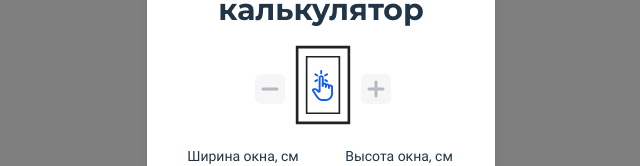
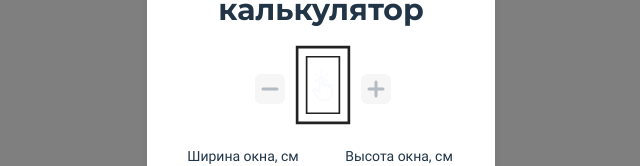
Before and after one commit to costiucigor/calculator-vue, a Vue app: page / in a window 1280 px wide. Both pictures are taken after a click on the button "Получите расчёт". Shown: the part 134-300 px from the top of the page, without its empty margins (319-959 px from the left). Built offline with nearby package versions, Linux system fonts and the light colour scheme.

Commit message:
changes 15

```diff
--- a/src/components/Counter.vue
+++ b/src/components/Counter.vue
@@ -162,14 +162,6 @@ input {
   margin: 0 5px;
 }
 
-@media not all and (min-resolution:.001dpcm) {
-  @supports (-webkit-appearance:none) {
-    input {
-      width: 50px;
-    }
-  }
-}
-
 .warning-text {
   margin-left: 2px;
   position: absolute;
--- a/src/components/WindowChoosing.vue
+++ b/src/components/WindowChoosing.vue
@@ -322,7 +322,7 @@ watch(imageCount, () => {
             </button>
             <div class="images">
               <div v-for="(image, index) in images" :key="index" :class="{ 'first-index': index === 0 }">
-                <img @click="changeImage(index)" v-if="index === 0 && showIcons" src="/images/finger.svg" class="finger-icon" alt="Finger Icon">
+                <img @click="changeImage(index)" v-if="index === 0 && showIcons" src="/images/finger.svg" class="finger-icon finger-icon-flash" alt="Finger Icon">
                 <img :src="image.src" @click="changeImage(index)" class="window-img" alt="Image"/>
                 <div class="param" v-if="selectedImageIndex === index && showParameter === true">
                   {{ windowTypes[index] }}
@@ -1034,4 +1034,14 @@ input:-webkit-autofill:active {
   align-items: center;
   bottom: 0;
 }
+
+@keyframes flash {
+  0% { opacity: 1; }
+  50% { opacity: 0; }
+  100% { opacity: 1; }
+}
+
+.finger-icon-flash {
+  animation: flash 2s infinite;
+}
 </style>
```
